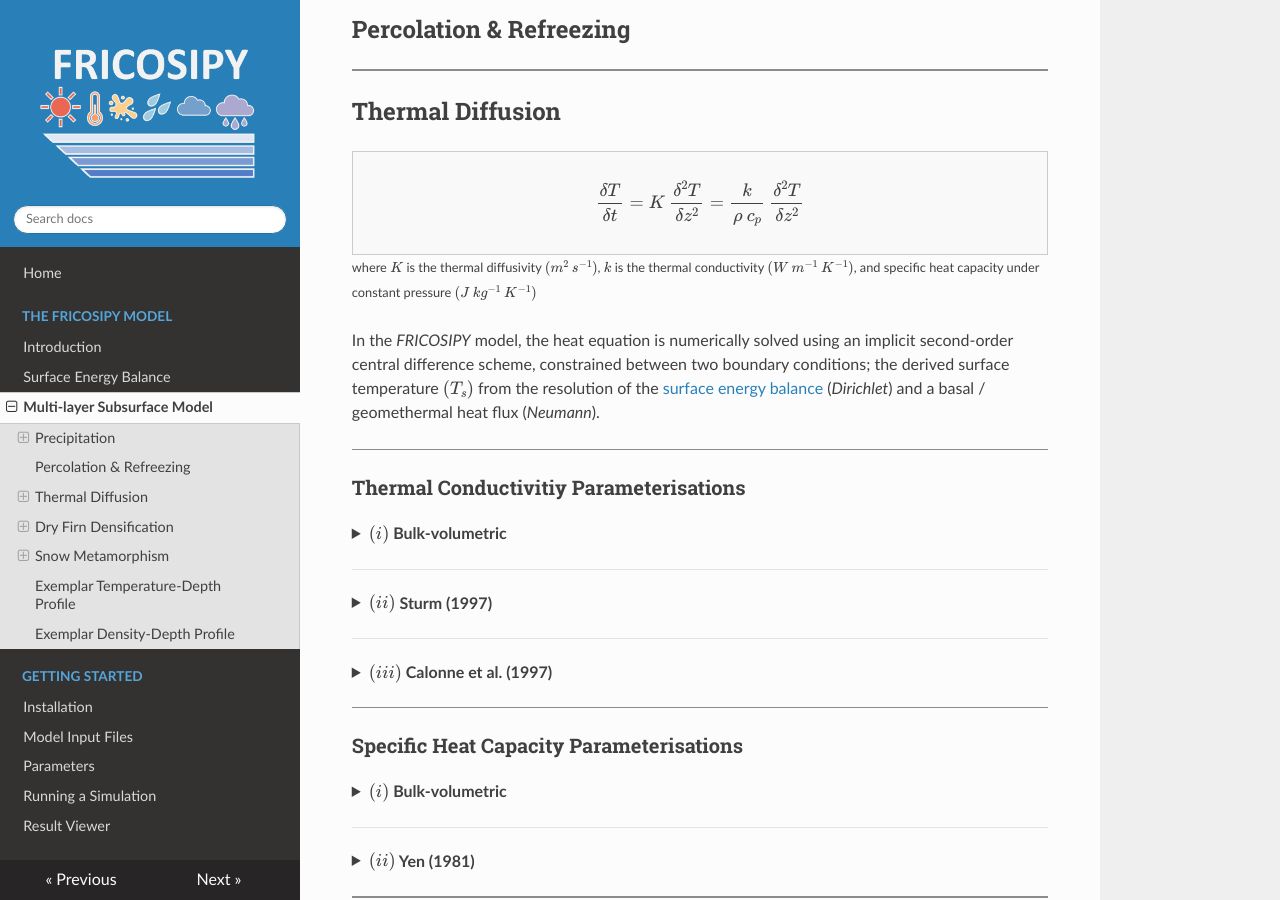
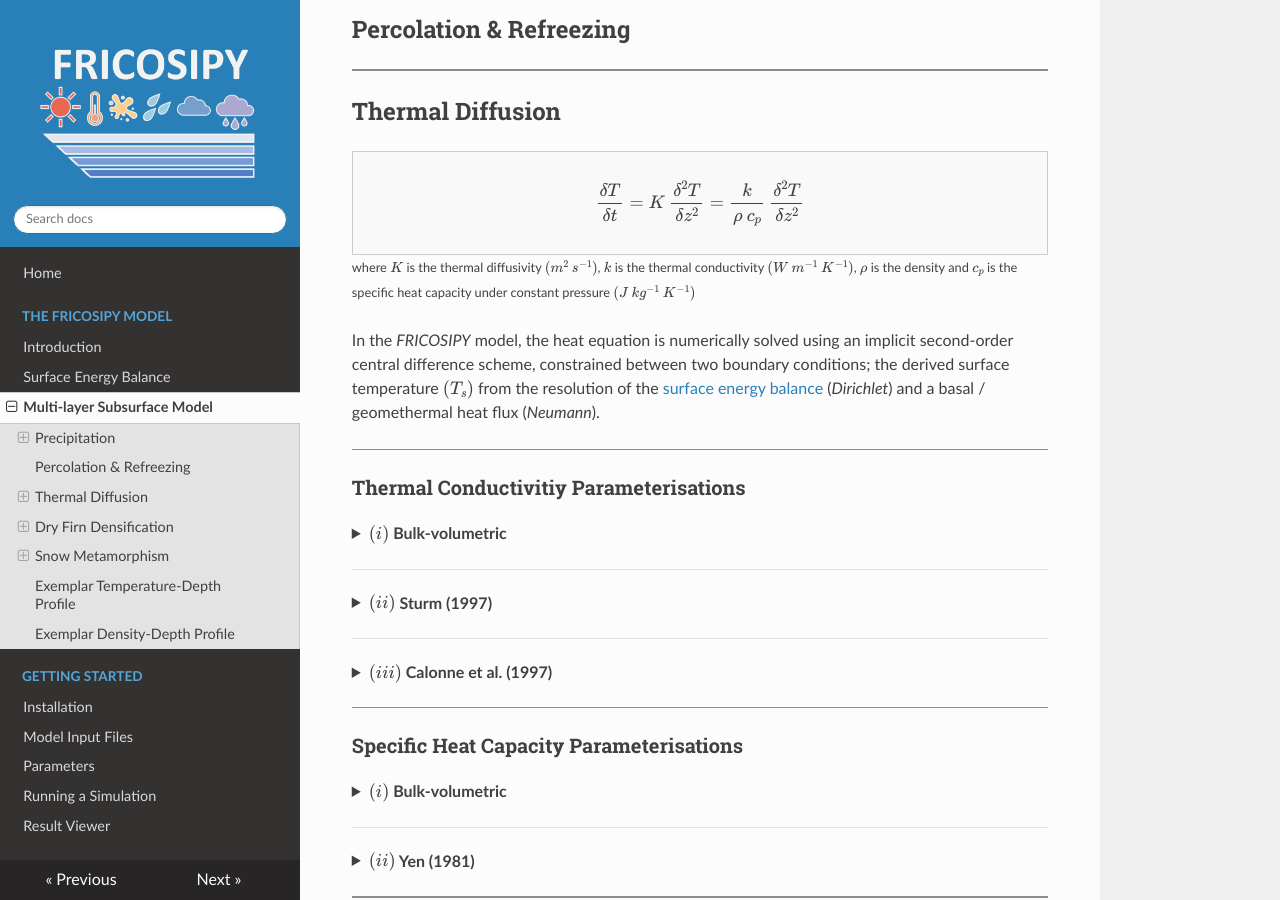
Before and after one commit to MarcusGastaldello/FRICOSIPY, an MkDocs documentation site: the page built from docs/subsurface_model.md, in a window 1280 px wide and 900 px high, scrolled down 349 px. Built offline with MkDocs 1.6.1, drawn with Linux system fonts in a browser that asks for light colours; nearby versions of some CDN libraries.

Commit message:
Clarify thermal properties in subsurface model doc
Updated the explanation of thermal properties in the subsurface model documentation.

```diff
--- a/docs/subsurface_model.md
+++ b/docs/subsurface_model.md
@@ -24,7 +24,7 @@
 \frac{\delta T}{\delta t} = K \: \frac{\delta^{2} T}{\delta z^{2}} = \frac{k}{\rho \: c_p} \: \frac{\delta^{2} T}{\delta z^{2}}
 $$
 </div>
-<small>where $K$ is the thermal diffusivity $(m^2$ $s^{-1})$, $k$ is the thermal conductivity $(W$ $m^{-1}$ $K^{-1})$, and specific heat capacity under constant pressure $(J$ $kg^{-1}$ $K^{-1})$  </small>
+<small>where $K$ is the thermal diffusivity $(m^2$ $s^{-1})$, $k$ is the thermal conductivity $(W$ $m^{-1}$ $K^{-1})$, $\rho$ is the density and $c_p$ is the specific heat capacity under constant pressure $(J$ $kg^{-1}$ $K^{-1})$  </small>
 
 In the *FRICOSIPY* model, the heat equation is numerically solved using an implicit second-order central difference scheme, constrained between two boundary conditions;
 the derived surface temperature $(T_{s})$ from the resolution of the [surface energy balance](https://fricosipy.readthedocs.io/en/latest/surface_energy_balance/) (*Dirichlet*) and a basal / geomethermal heat flux (*Neumann*).
```
